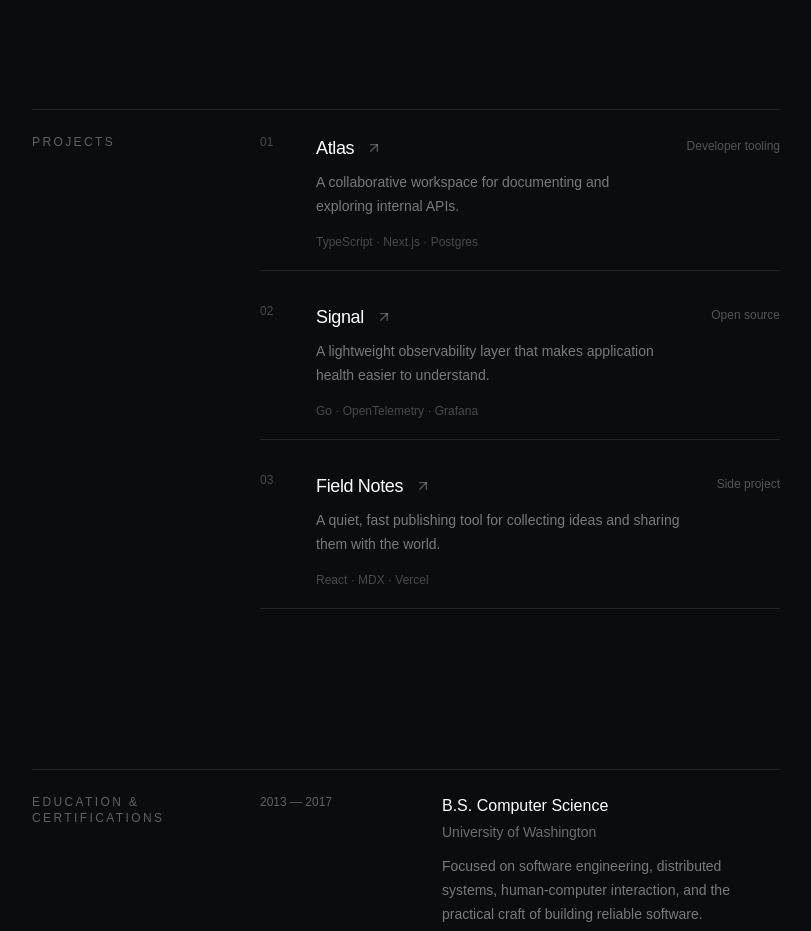
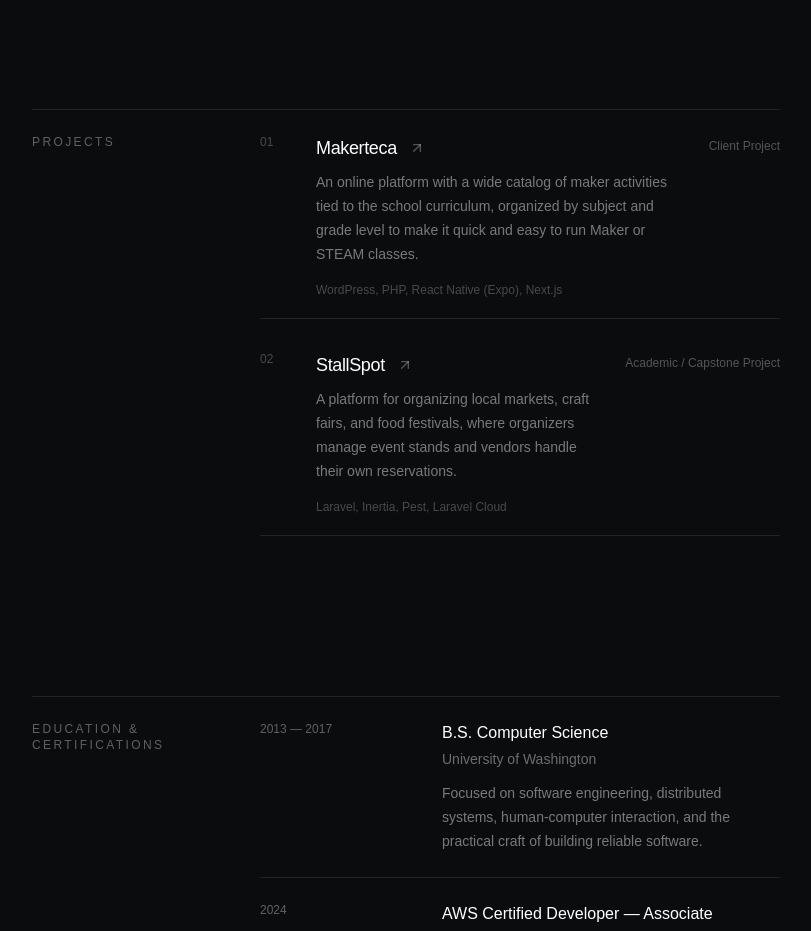
Before and after one commit to miguelcaballero95/miguelcaballero.github.io, a React app: page / in a window 1280 px wide. Shown: the part 1620-2551 px from the top of the page, without its empty margins (372-1183 px from the left). Built offline with nearby package versions, Linux system fonts and the light colour scheme; the HTML template or start-up script is replaced by a standard one.

Commit message:
update project entries with new details and replace outdated projects

```diff
--- a/src/data/projects.ts
+++ b/src/data/projects.ts
@@ -11,45 +11,35 @@ export interface Project {
 
 export const projects = [
   {
-    name: 'Atlas',
-    type: 'Developer tooling',
-    description: 'A collaborative workspace for documenting and exploring internal APIs.',
-    stack: 'TypeScript · Next.js · Postgres',
-    details: 'Atlas gives engineering teams one calm place to discover, document, and test their internal APIs. I designed the information architecture and built the real-time collaboration layer.',
+    name: "Makerteca",
+    type: "Client Project",
+    description:
+      "An online platform with a wide catalog of maker activities tied to the school curriculum, organized by subject and grade level to make it quick and easy to run Maker or STEAM classes.",
+    stack: "WordPress, PHP, React Native (Expo), Next.js",
+    details:
+      "Ongoing work across Makerteca's full stack: maintaining and modernizing a custom WordPress theme and plugin (introducing testing and CI/CD to an existing codebase), building and supporting a React Native mobile app with Expo, and developing a new Next.js frontend. [ADD: any specific feature, metric, or outcome worth mentioning — e.g. user count, a migration milestone, a specific feature you built]",
     images: [
       'https://images.unsplash.com/photo-1555066931-4365d14bab8c?auto=format&fit=crop&w=1400&q=85',
       'https://images.unsplash.com/photo-1551288049-bebda4e38f71?auto=format&fit=crop&w=1400&q=85',
       'https://images.unsplash.com/photo-1516321318423-f06f85e504b3?auto=format&fit=crop&w=1400&q=85'
     ],
-    website: 'https://atlas.example.com',
-    github: 'https://github.com/alexmorgan/atlas'
+    website: 'https://makerteca.com',
+    github: 'https://github.com/miguelcaballero95'
   },
   {
-    name: 'Signal',
-    type: 'Open source',
-    description: 'A lightweight observability layer that makes application health easier to understand.',
-    stack: 'Go · OpenTelemetry · Grafana',
-    details: 'Signal turns noisy telemetry into focused, actionable views. The project includes an OpenTelemetry collector, a Go service for aggregation, and a small dashboard for investigating incidents.',
+    name: 'StallSpot',
+    type: "Academic / Capstone Project",
+    description:
+      "A platform for organizing local markets, craft fairs, and food festivals, where organizers manage event stands and vendors handle their own reservations.",
+    stack: "Laravel, Inertia, Pest, Laravel Cloud",
+    details:
+      "Built a web platform that replaces the spreadsheets and back-and-forth messages organizers typically rely on to coordinate vendors. Organizers can create events, define the number of available stands, upload event maps, and approve or reject vendor applications. Vendors can browse upcoming events and apply for specific stands, with all event and reservation data tracked in a database to prevent double-booking. The app is fully responsive for use on both desktop and mobile, and supports two distinct user roles — Organizer and Vendor — each with its own workflow. Payment processing is intentionally out of scope; the focus is the application and management workflow itself.",
     images: [
       'https://images.unsplash.com/photo-1551288049-bebda4e38f71?auto=format&fit=crop&w=1400&q=85',
       'https://images.unsplash.com/photo-1460925895917-afdab827c52f?auto=format&fit=crop&w=1400&q=85',
       'https://images.unsplash.com/photo-1553877522-43269d4ea984?auto=format&fit=crop&w=1400&q=85'
     ],
-    website: 'https://signal.example.com',
-    github: 'https://github.com/alexmorgan/signal'
-  },
-  {
-    name: 'Field Notes',
-    type: 'Side project',
-    description: 'A quiet, fast publishing tool for collecting ideas and sharing them with the world.',
-    stack: 'React · MDX · Vercel',
-    details: 'Field Notes is a writing environment built around speed and focus. It supports MDX, keyboard-first editing, and a deliberately small publishing surface.',
-    images: [
-      'https://images.unsplash.com/photo-1499750310107-5fef28a66643?auto=format&fit=crop&w=1400&q=85',
-      'https://images.unsplash.com/photo-1456324504439-367cee3b3c32?auto=format&fit=crop&w=1400&q=85',
-      'https://images.unsplash.com/photo-1517842645767-c639042777db?auto=format&fit=crop&w=1400&q=85'
-    ],
-    website: 'https://fieldnotes.example.com',
-    github: 'https://github.com/alexmorgan/field-notes'
+    website: '#',
+    github: 'https://github.com/miguelcaballero95/capstone-project'
   },
 ];
```
